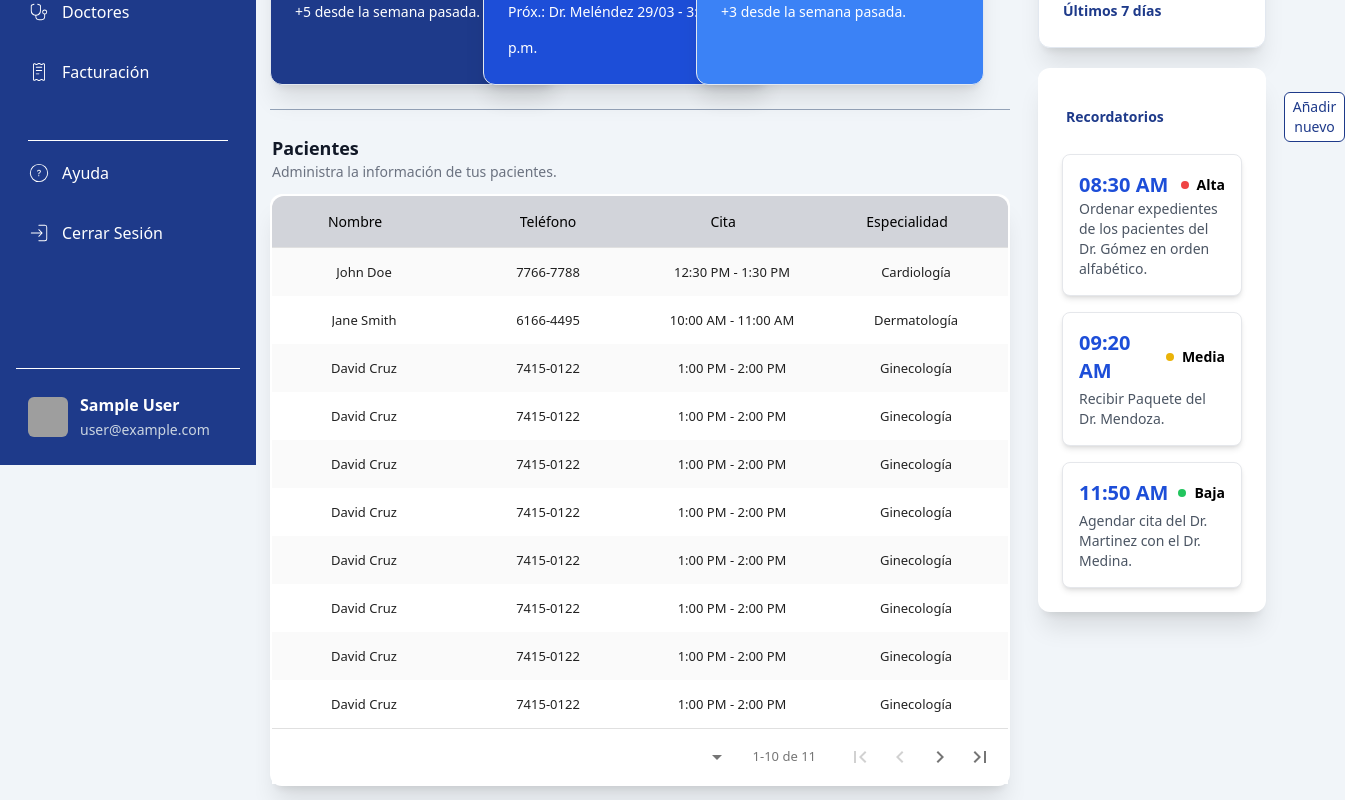
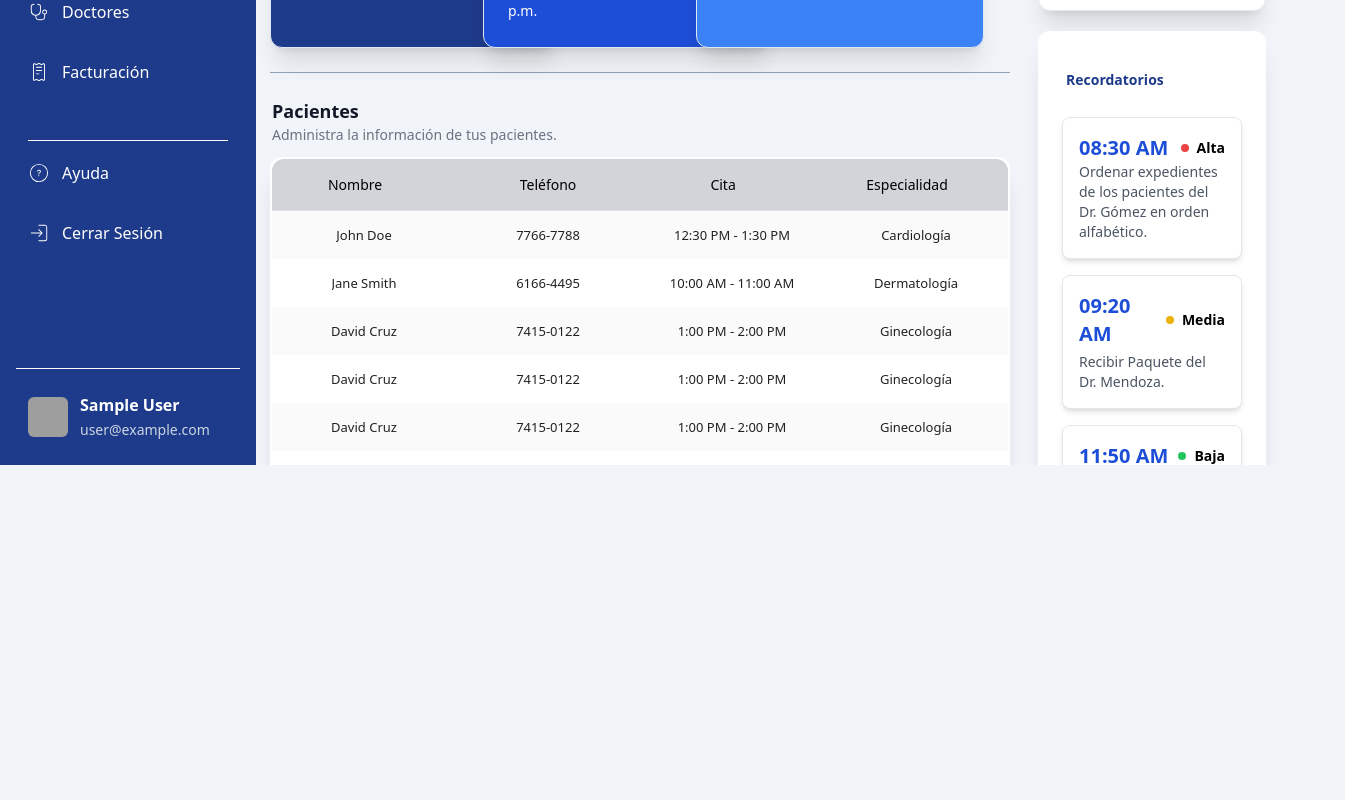
Before and after one commit to cruzito-x/appointments-app, a Next.js app: page /dashboard in a window 1280 px wide. Shown: the part 335-1135 px from the top of the page, 1345 px wide, since content can reach past the window. After the commit the page ends 800 px from the top, so only its background shows below. Built offline with nearby package versions, Linux system fonts and the light colour scheme; no server answers; sample sign-in values are in the browser's storage; grey boxes are pictures that could not be loaded.

Commit message:
Footer and overflow added

```diff
--- a/src/app/dashboard/layout.tsx
+++ b/src/app/dashboard/layout.tsx
@@ -12,11 +12,12 @@ export default function DashboardLayout({
   children: React.ReactNode;
 }) {
   return (
-    <div className="flex">
+    <div className="flex h-screen">
       <Items />
-      <div className="w-full sticky top-0">
+
+      <div className="flex flex-col w-full">
         <Header />
-        <div>{children}</div>
+        <div className="flex-grow overflow-y-auto">{children}</div>
       </div>
     </div>
   );
--- a/src/app/dashboard/page.tsx
+++ b/src/app/dashboard/page.tsx
@@ -1,5 +1,6 @@
 "use client";
 
+import Footer from "@/components/footer/Footer";
 import Loading from "@/components/loading/Loading";
 import Table from "@/components/table/Table";
 import { useSession } from "next-auth/react";
@@ -135,6 +136,7 @@ export default function Dashboard() {
   ];
 
   return (
+    <div>
       <div className="flex">
         <div className="w-3/4 p-3.5 overflow-y-auto">
           <div className="text-left mb-3 ml-0.5">
@@ -291,5 +293,7 @@ export default function Dashboard() {
           </div>
         </div>
       </div>
+      <Footer />
+    </div>
   );
 }
--- /dev/null
+++ b/src/components/footer/Footer.tsx
@@ -0,0 +1,12 @@
+const Footer = () => {
+  return (
+    <div className="mb-5 flex items-center justify-center">
+      <label className="font-normal text-sm">
+        &copy;
+        {new Date().getFullYear()} Sanitos SV - Todos los derechos reservados.
+      </label>
+    </div>
+  );
+};
+
+export default Footer;
```
Lines whose indentation alone changed are shown as unchanged.
